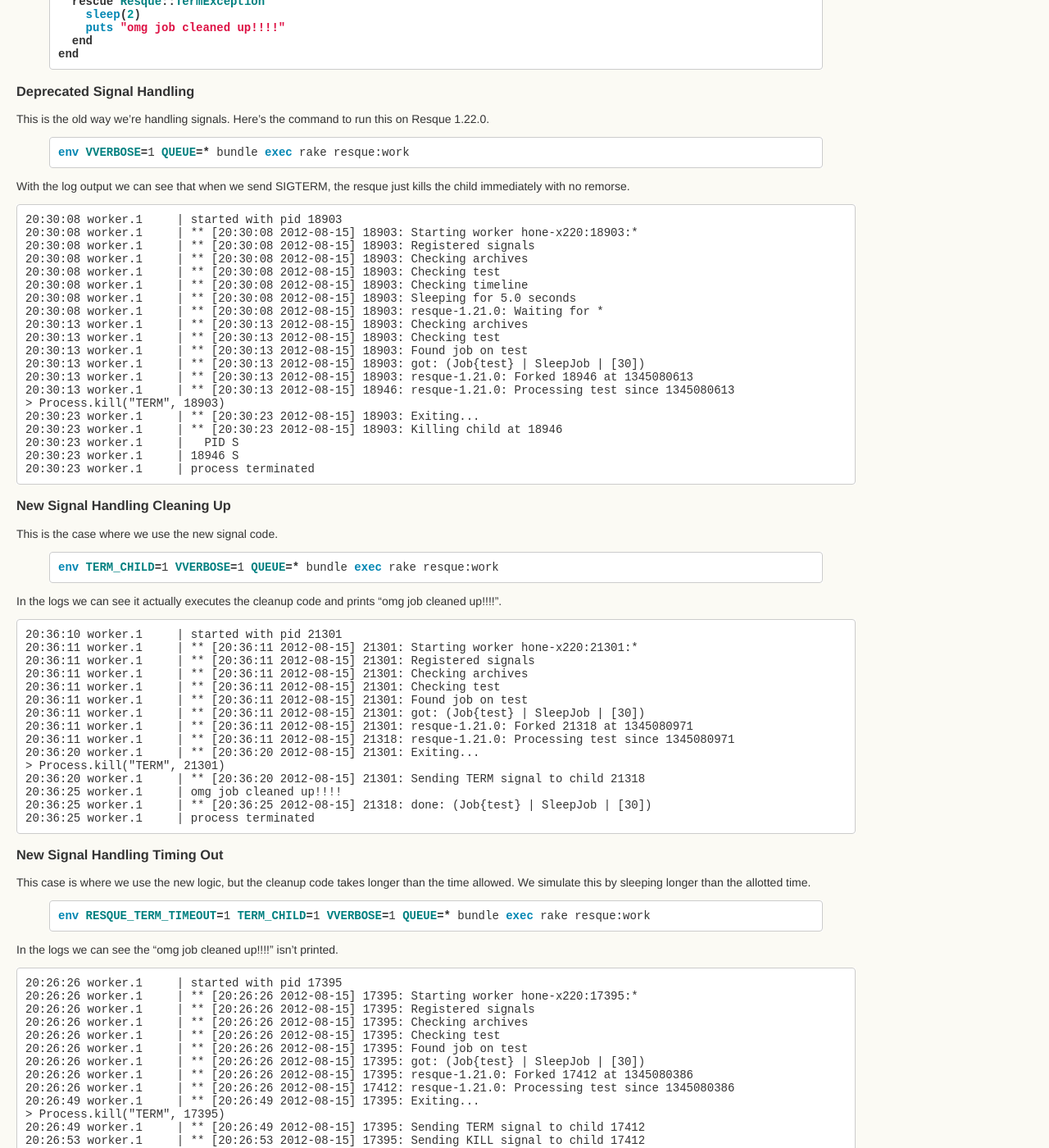
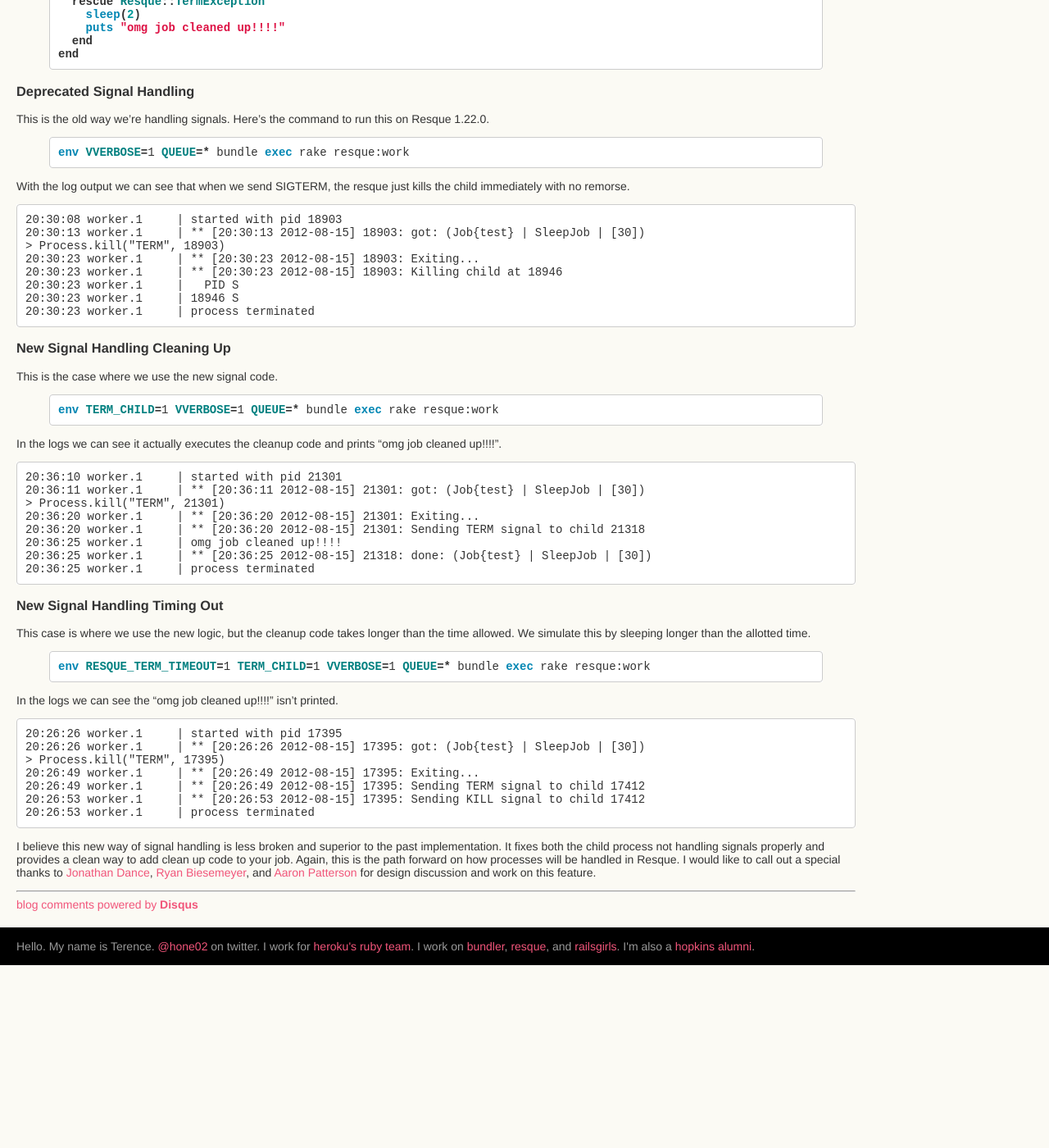
Before and after one commit to hone/wornpath, a Jekyll site: the page built from _posts/2012-08-04-resque-signals.md, in a window 1280 px wide and 1400 px high, scrolled down 1625 px. Shown: the whole window at 82% size. Built offline with Jekyll 4.4.1, drawn with Linux system fonts in a browser that asks for light colours; Markdown is read by kramdown in place of the engine named in the settings; comment, search, counter and statistics services are not loaded; after the commit the page ends 2802 px from its top, so only the background shows below that; some of the changed text lies outside the part shown.

Commit message:
pair down log output

```diff
--- a/_posts/2012-08-04-resque-signals.md
+++ b/_posts/2012-08-04-resque-signals.md
@@ -96,19 +96,7 @@ env VVERBOSE=1 QUEUE=* bundle exec rake resque:work
 With the log output we can see that when we send SIGTERM, the resque just kills the child immediately with no remorse.
 
     20:30:08 worker.1     | started with pid 18903
-    20:30:08 worker.1     | ** [20:30:08 2012-08-15] 18903: Starting worker hone-x220:18903:*
-    20:30:08 worker.1     | ** [20:30:08 2012-08-15] 18903: Registered signals
-    20:30:08 worker.1     | ** [20:30:08 2012-08-15] 18903: Checking archives
-    20:30:08 worker.1     | ** [20:30:08 2012-08-15] 18903: Checking test
-    20:30:08 worker.1     | ** [20:30:08 2012-08-15] 18903: Checking timeline
-    20:30:08 worker.1     | ** [20:30:08 2012-08-15] 18903: Sleeping for 5.0 seconds
-    20:30:08 worker.1     | ** [20:30:08 2012-08-15] 18903: resque-1.21.0: Waiting for *
-    20:30:13 worker.1     | ** [20:30:13 2012-08-15] 18903: Checking archives
-    20:30:13 worker.1     | ** [20:30:13 2012-08-15] 18903: Checking test
-    20:30:13 worker.1     | ** [20:30:13 2012-08-15] 18903: Found job on test
     20:30:13 worker.1     | ** [20:30:13 2012-08-15] 18903: got: (Job{test} | SleepJob | [30])
-    20:30:13 worker.1     | ** [20:30:13 2012-08-15] 18903: resque-1.21.0: Forked 18946 at 1345080613
-    20:30:13 worker.1     | ** [20:30:13 2012-08-15] 18946: resque-1.21.0: Processing test since 1345080613
     > Process.kill("TERM", 18903)
     20:30:23 worker.1     | ** [20:30:23 2012-08-15] 18903: Exiting...
     20:30:23 worker.1     | ** [20:30:23 2012-08-15] 18903: Killing child at 18946
@@ -127,16 +115,9 @@ env TERM_CHILD=1 VVERBOSE=1 QUEUE=* bundle exec rake resque:work
 In the logs we can see it actually executes the cleanup code and prints "omg job cleaned up!!!!".
 
     20:36:10 worker.1     | started with pid 21301
-    20:36:11 worker.1     | ** [20:36:11 2012-08-15] 21301: Starting worker hone-x220:21301:*
-    20:36:11 worker.1     | ** [20:36:11 2012-08-15] 21301: Registered signals
-    20:36:11 worker.1     | ** [20:36:11 2012-08-15] 21301: Checking archives
-    20:36:11 worker.1     | ** [20:36:11 2012-08-15] 21301: Checking test
-    20:36:11 worker.1     | ** [20:36:11 2012-08-15] 21301: Found job on test
     20:36:11 worker.1     | ** [20:36:11 2012-08-15] 21301: got: (Job{test} | SleepJob | [30])
-    20:36:11 worker.1     | ** [20:36:11 2012-08-15] 21301: resque-1.21.0: Forked 21318 at 1345080971
-    20:36:11 worker.1     | ** [20:36:11 2012-08-15] 21318: resque-1.21.0: Processing test since 1345080971
+    > Process.kill("TERM", 21301)
     20:36:20 worker.1     | ** [20:36:20 2012-08-15] 21301: Exiting...
-    > Process.kill("TERM", 21301)
     20:36:20 worker.1     | ** [20:36:20 2012-08-15] 21301: Sending TERM signal to child 21318
     20:36:25 worker.1     | omg job cleaned up!!!!
     20:36:25 worker.1     | ** [20:36:25 2012-08-15] 21318: done: (Job{test} | SleepJob | [30])
@@ -153,16 +134,9 @@ env RESQUE_TERM_TIMEOUT=1 TERM_CHILD=1 VVERBOSE=1 QUEUE=* bundle exec rake resqu
 In the logs we can see the "omg job cleaned up!!!!" isn't printed.
 
     20:26:26 worker.1     | started with pid 17395
-    20:26:26 worker.1     | ** [20:26:26 2012-08-15] 17395: Starting worker hone-x220:17395:*
-    20:26:26 worker.1     | ** [20:26:26 2012-08-15] 17395: Registered signals
-    20:26:26 worker.1     | ** [20:26:26 2012-08-15] 17395: Checking archives
-    20:26:26 worker.1     | ** [20:26:26 2012-08-15] 17395: Checking test
-    20:26:26 worker.1     | ** [20:26:26 2012-08-15] 17395: Found job on test
     20:26:26 worker.1     | ** [20:26:26 2012-08-15] 17395: got: (Job{test} | SleepJob | [30])
-    20:26:26 worker.1     | ** [20:26:26 2012-08-15] 17395: resque-1.21.0: Forked 17412 at 1345080386
-    20:26:26 worker.1     | ** [20:26:26 2012-08-15] 17412: resque-1.21.0: Processing test since 1345080386
+    > Process.kill("TERM", 17395)
     20:26:49 worker.1     | ** [20:26:49 2012-08-15] 17395: Exiting...
-    > Process.kill("TERM", 17395)
     20:26:49 worker.1     | ** [20:26:49 2012-08-15] 17395: Sending TERM signal to child 17412
     20:26:53 worker.1     | ** [20:26:53 2012-08-15] 17395: Sending KILL signal to child 17412
     20:26:53 worker.1     | process terminated
```
